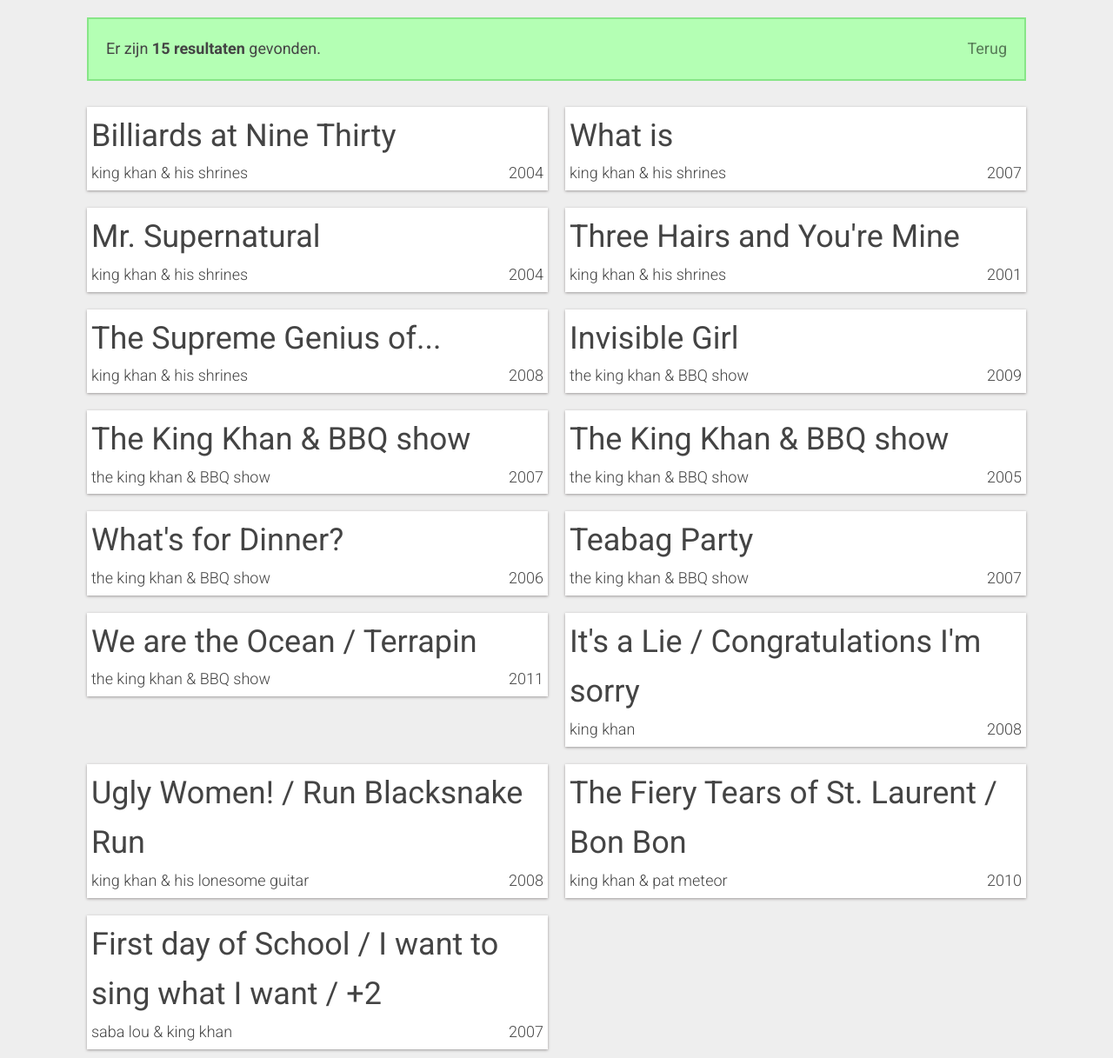
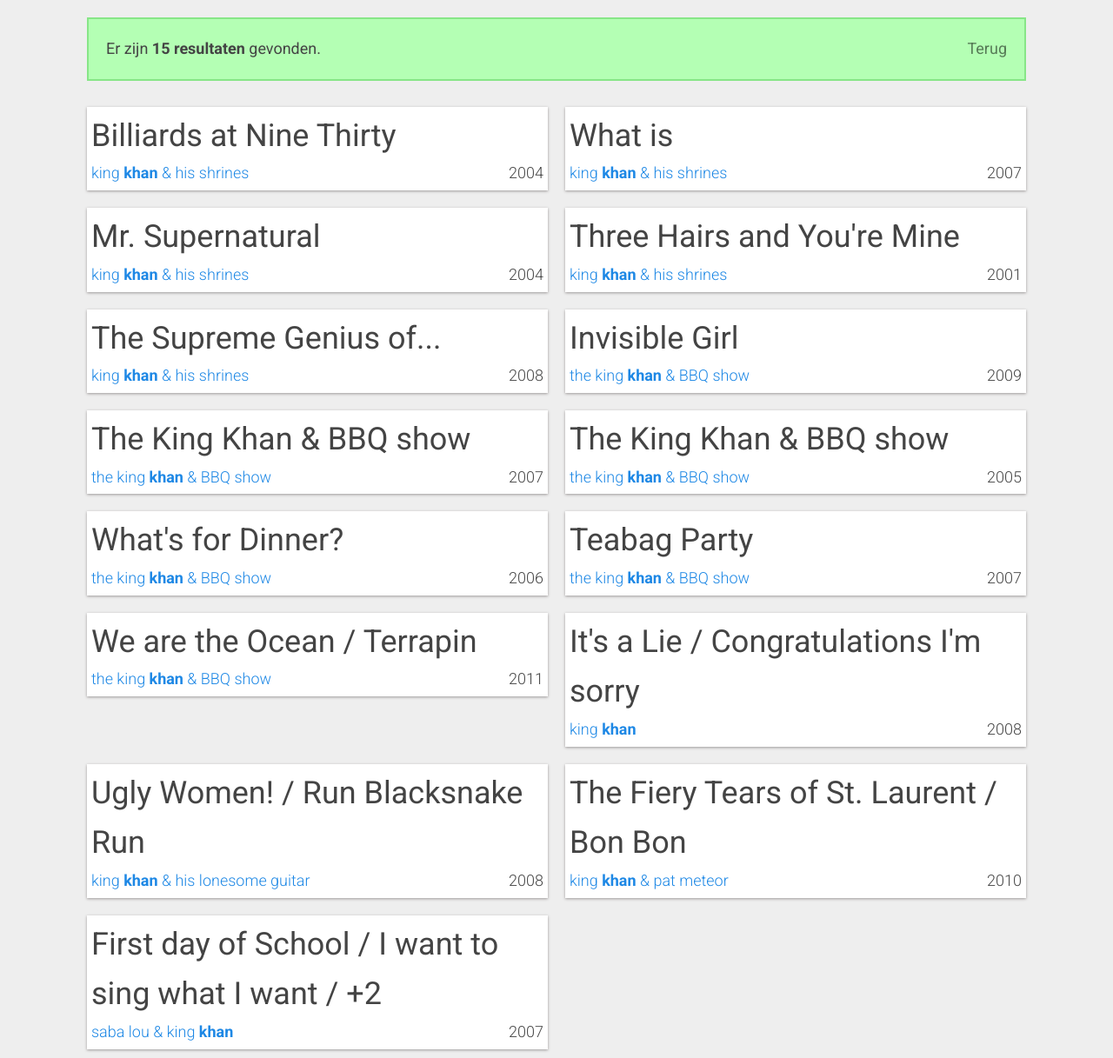
Before and after one commit to maxverbeek/money, a PHP site: page /search.html in a window 1280 px wide. Shown: the whole page at 87% size. Run offline with PHP 8.4, Linux system fonts and the light colour scheme.

Commit message:
Demo -> a3776

```diff
--- a/search.html
+++ b/search.html
@@ -2,7 +2,7 @@
 <html lang="en">
 <head>
 	<meta charset="UTF-8">
-	<title>Zoekresultaten voor king</title>
+	<title>Zoekresultaten voor khan</title>
 	<link rel="stylesheet" href="style.css">
 	<link rel="shortcut icon" type="image/x-icon" href="favicon.ico">
 	<meta name="viewport" content="width=device-width, user-scalable=no, initial-scale=1.0, maximum-scale=1.0, minimum-scale=1.0">
@@ -11,84 +11,69 @@
 	<div class="wrapper">
 					<div class="success">
 				Er zijn <strong>15 resultaten</strong> gevonden.
-				<span class="right"><a href="index.html?f=band&search=king">Terug</a></span>
+				<span class="right"><a href="index.html?f=band&search=khan">Terug</a></span>
 			</div>
 
-					<div class="result">
+		<div class="result">
 				<span class="titel">Billiards at Nine Thirty </span>
-				<span class="band">king khan &amp; his shrines</span>
+				<span class="band searched">king <strong>khan</strong> & his shrines</span>
 				<span class="jaar">2004</span>
-			</div>
-					<div class="result">
+			</div><div class="result">
 				<span class="titel">What is</span>
-				<span class="band">king khan &amp; his shrines</span>
+				<span class="band searched">king <strong>khan</strong> & his shrines</span>
 				<span class="jaar">2007</span>
-			</div>
-					<div class="result">
+			</div><div class="result">
 				<span class="titel">Mr. Supernatural</span>
-				<span class="band">king khan &amp; his shrines</span>
+				<span class="band searched">king <strong>khan</strong> & his shrines</span>
 				<span class="jaar">2004</span>
-			</div>
-					<div class="result">
-				<span class="titel">Three Hairs and You&#039;re Mine</span>
-				<span class="band">king khan &amp; his shrines</span>
+			</div><div class="result">
+				<span class="titel">Three Hairs and You're Mine</span>
+				<span class="band searched">king <strong>khan</strong> & his shrines</span>
 				<span class="jaar">2001</span>
-			</div>
-					<div class="result">
+			</div><div class="result">
 				<span class="titel">The Supreme Genius of...</span>
-				<span class="band">king khan &amp; his shrines</span>
+				<span class="band searched">king <strong>khan</strong> & his shrines</span>
 				<span class="jaar">2008</span>
-			</div>
-					<div class="result">
+			</div><div class="result">
 				<span class="titel">Invisible Girl</span>
-				<span class="band">the king khan &amp; BBQ show</span>
+				<span class="band searched">the king <strong>khan</strong> & BBQ show</span>
 				<span class="jaar">2009</span>
-			</div>
-					<div class="result">
-				<span class="titel">The King Khan &amp; BBQ show</span>
-				<span class="band">the king khan &amp; BBQ show</span>
+			</div><div class="result">
+				<span class="titel">The King Khan & BBQ show</span>
+				<span class="band searched">the king <strong>khan</strong> & BBQ show</span>
 				<span class="jaar">2007</span>
-			</div>
-					<div class="result">
-				<span class="titel">The King Khan &amp; BBQ show</span>
-				<span class="band">the king khan &amp; BBQ show</span>
+			</div><div class="result">
+				<span class="titel">The King Khan & BBQ show</span>
+				<span class="band searched">the king <strong>khan</strong> & BBQ show</span>
 				<span class="jaar">2005</span>
-			</div>
-					<div class="result">
-				<span class="titel">What&#039;s for Dinner?</span>
-				<span class="band">the king khan &amp; BBQ show</span>
+			</div><div class="result">
+				<span class="titel">What's for Dinner?</span>
+				<span class="band searched">the king <strong>khan</strong> & BBQ show</span>
 				<span class="jaar">2006</span>
-			</div>
-					<div class="result">
+			</div><div class="result">
 				<span class="titel">Teabag Party</span>
-				<span class="band">the king khan &amp; BBQ show</span>
+				<span class="band searched">the king <strong>khan</strong> & BBQ show</span>
 				<span class="jaar">2007</span>
-			</div>
-					<div class="result">
+			</div><div class="result">
 				<span class="titel">We are the Ocean / Terrapin</span>
-				<span class="band">the king khan &amp; BBQ show</span>
+				<span class="band searched">the king <strong>khan</strong> & BBQ show</span>
 				<span class="jaar">2011</span>
-			</div>
-					<div class="result">
-				<span class="titel">It&#039;s a Lie / Congratulations I&#039;m sorry</span>
-				<span class="band">king khan</span>
+			</div><div class="result">
+				<span class="titel">It's a Lie / Congratulations I'm sorry</span>
+				<span class="band searched">king <strong>khan</strong></span>
 				<span class="jaar">2008</span>
-			</div>
-					<div class="result">
+			</div><div class="result">
 				<span class="titel">Ugly Women! / Run Blacksnake Run</span>
-				<span class="band">king khan &amp; his lonesome guitar</span>
+				<span class="band searched">king <strong>khan</strong> & his lonesome guitar</span>
 				<span class="jaar">2008</span>
-			</div>
-					<div class="result">
+			</div><div class="result">
 				<span class="titel">The Fiery Tears of St. Laurent / Bon Bon</span>
-				<span class="band">king khan &amp; pat meteor</span>
+				<span class="band searched">king <strong>khan</strong> & pat meteor</span>
 				<span class="jaar">2010</span>
-			</div>
-					<div class="result">
+			</div><div class="result">
 				<span class="titel">First day of School / I want to sing what I want / +2</span>
-				<span class="band">saba lou &amp; king khan</span>
+				<span class="band searched">saba lou & king <strong>khan</strong></span>
 				<span class="jaar">2007</span>
-			</div>
-			</div>
+			</div>	</div>
 </body>
 </html>
--- a/style.css
+++ b/style.css
@@ -12,14 +12,10 @@ body
 {
 	font-family: 'Roboto', sans-serif;
 	color: #444;
+	font-size: 18px;
 	line-height: 1.6;
 	background-color: #FFF;
 	background-color: #EEEEEE;
-}
-
-*
-{
-	font-size: 18px; /* HTML whitespace fix */
 }
 
 .right
@@ -32,7 +28,6 @@ body
 {
 	max-width: 1100px;
 	margin: 0 auto;
-	font-size: 0; /* HTML whitespace fix */
 }
 
 .result
@@ -61,6 +56,11 @@ body
 .result .jaar
 {
 	float: right;
+}
+
+.searched
+{
+	color: #1E88E5;
 }
 
 /* notifications */
@@ -172,6 +172,7 @@ body
 
 .query input
 {
+	font: 18px/1.6 'Roboto', sans-serif;
 	display: block;
 	box-sizing: border-box;
 	border: none;
@@ -179,6 +180,7 @@ body
 	color: rgba(0, 0, 0, .87);
 	border-radius: 7px;
 	margin: 20px 10px;
+	height: 41px;
 	padding: 10px;
 	width: calc(100% - 20px);
 	box-shadow: 1px 1px 7px rgba(0, 0, 0, .51);
```
Also changed, not shown: index.html (+14 -7 lines).
